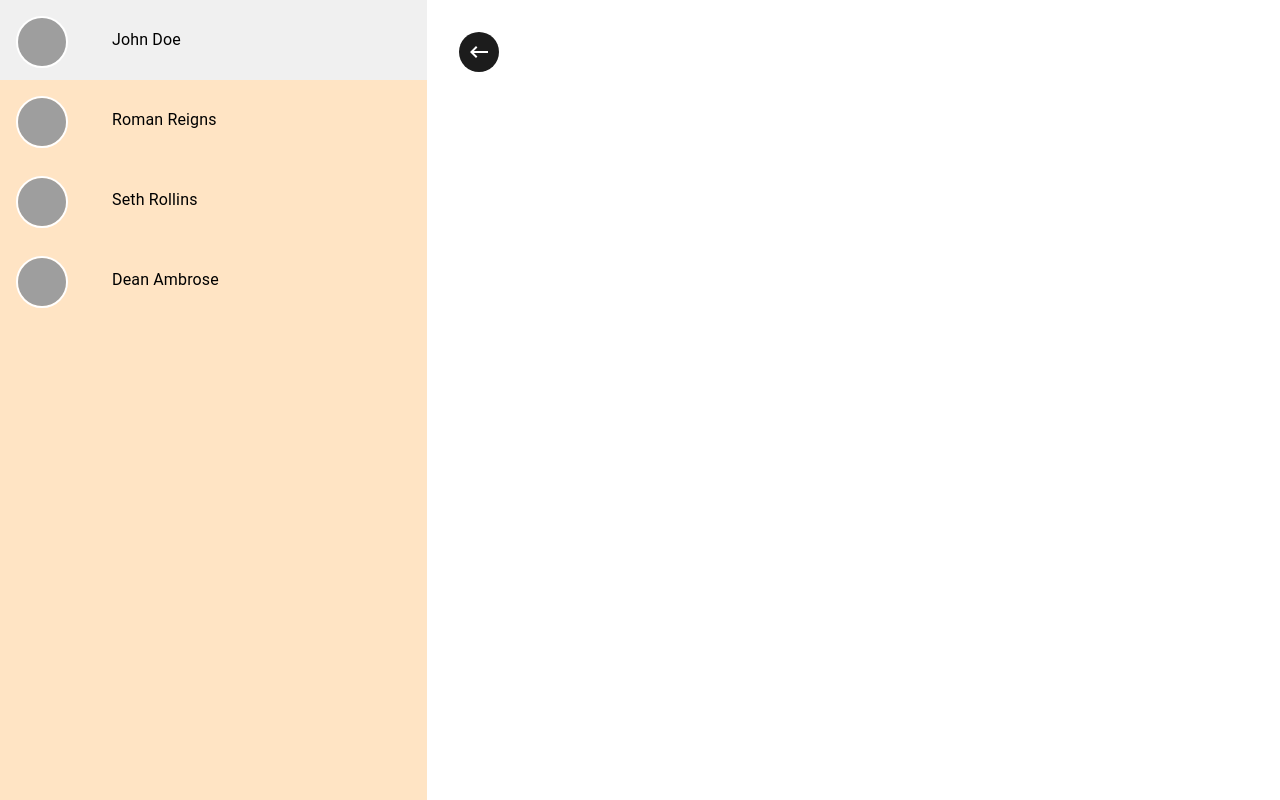
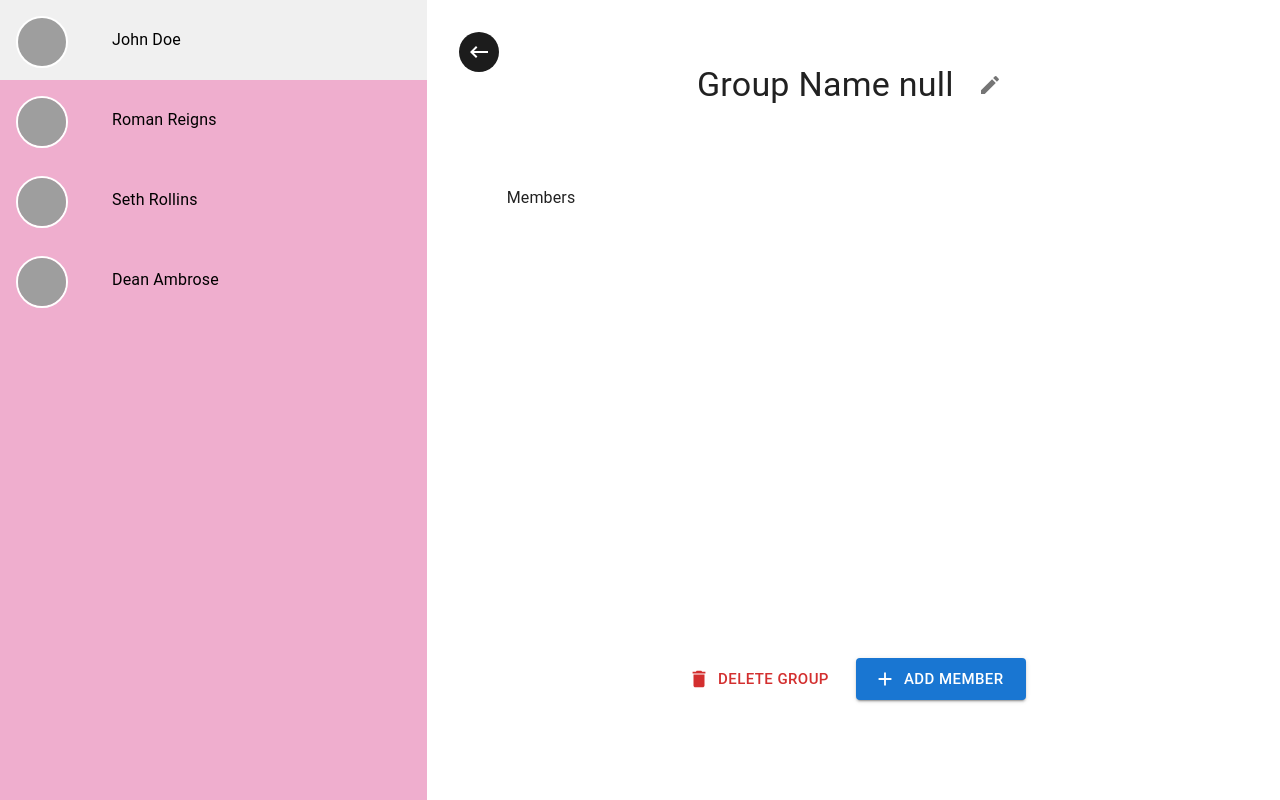
Before and after one commit to pradyotsrivastava/Chit-Chat-SocialMedia, a React app in the folder client/: page /groups in a window 1280 px wide. Built offline with nearby package versions, Linux system fonts and the light colour scheme; grey boxes are pictures that could not be loaded; the HTML template or start-up script is replaced by a standard one.

Commit message:
addingMember

```diff
--- /dev/null
+++ b/client/src/components/dialogs/ConfirmDeleteDialog.jsx
@@ -0,0 +1,30 @@
+import {
+  Button,
+  Dialog,
+  DialogActions,
+  DialogContent,
+  DialogContentText,
+  DialogTitle,
+} from "@mui/material";
+import React from "react";
+
+const ConfirmDeleteDialog = ({ open, handleClose, deleteHandler }) => {
+  return (
+    <Dialog open={open} onClose={handleClose}>
+      <DialogTitle>Confirm Delete</DialogTitle>
+      <DialogContent>
+        <DialogContentText>
+          Are you sure you want to delete this group?
+        </DialogContentText>
+      </DialogContent>
+      <DialogActions>
+        <Button onClick={handleClose}>No</Button>
+        <Button onClick={deleteHandler} color="error">
+          Yes
+        </Button>
+      </DialogActions>
+    </Dialog>
+  );
+};
+
+export default ConfirmDeleteDialog;
--- a/client/src/constants/color.js
+++ b/client/src/constants/color.js
@@ -1,5 +1,6 @@
 // A396CF
 // FDC2F1 - PINK
+// efaece - Left Side bar
 export const orange = "#ea7070";
 
 export const matBlack = "#1c1c1c";
--- a/client/src/pages/Groups.jsx
+++ b/client/src/pages/Groups.jsx
@@ -1,14 +1,21 @@
 import {
+  Backdrop,
   Box,
+  Button,
   Drawer,
   Grid,
   IconButton,
   Stack,
+  TextField,
   Tooltip,
   Typography,
 } from "@mui/material";
-import React, { memo, useState } from "react";
+import React, { Suspense, lazy, memo, useEffect, useState } from "react";
 import {
+  Add as AddIcon,
+  Delete as DeleteIcon,
+  Done as DoneIcon,
+  Edit as EditIcon,
   KeyboardBackspace as KeyboardBackspaceIcon,
   Menu,
 } from "@mui/icons-material";
@@ -17,23 +24,64 @@ import { useNavigate, useSearchParams } from "react-router-dom";
 import { Link } from "../components/styles/StyledComponents";
 import AvatarCard from "../shared/AvatarCard";
 import { sampleChats } from "../constants/sampleData";
-
+const ConfirmDeleteDialog = lazy(() =>
+  import("../components/dialogs/ConfirmDeleteDialog")
+);
 const Groups = () => {
   const chatId = useSearchParams()[0].get("groups");
-  console.log(chatId);
-  const [isMobileMenuOpen, setIsMobileMenuOpen] = useState(false);
-
   const navigate = useNavigate();
 
   const navigateBack = () => {
     navigate("/");
   };
 
+  const [isMobileMenuOpen, setIsMobileMenuOpen] = useState(false);
+  const [isEdit, setIsEdit] = useState(false);
+  const [confirmDeleteDialog, setConfirmDeleteDialog] = useState(false);
+
+  const [groupName, setGroupName] = useState("");
+  const [groupNameUpdatedValue, setGroupNameUpdatedValue] = useState("");
+
   const handleMobile = () => {
     setIsMobileMenuOpen((prev) => !prev);
   };
 
   const handleMobileClose = () => setIsMobileMenuOpen(false);
+
+  const updateGroupName = () => {
+    setIsEdit(false);
+    console.log(groupNameUpdatedValue);
+  };
+
+  const openConfirmDeleteHandler = () => {
+    setConfirmDeleteDialog(true);
+  };
+
+  const closeConfirmDeleteHandler = () => {
+    setConfirmDeleteDialog(false);
+  };
+
+  const openAddMemberHandler = () => {
+    // dispatch(setIsAddMember(true));
+    console.log("ADD MEMBER HANDLER");
+  };
+
+  const deleteHandler = () => {
+    // deleteGroup("Deleting Group...", chatId);
+    closeConfirmDeleteHandler();
+    navigate("/groups");
+  };
+
+  useEffect(() => {
+    setGroupName(`Group Name ${chatId}`);
+    setGroupNameUpdatedValue(`Group Name ${chatId}`);
+
+    return () => {
+      setGroupName("");
+      setGroupNameUpdatedValue("");
+      setIsEdit(false);
+    };
+  }, [chatId]);
 
   const IconBtns = (
     <>
@@ -70,13 +118,76 @@ const Groups = () => {
       </Tooltip>
     </>
   );
+
+  const GroupName = (
+    <Stack
+      direction={"row"}
+      alignItems={"center"}
+      justifyContent={"center"}
+      spacing={"1rem"}
+      padding={"3rem"}
+    >
+      {isEdit ? (
+        <>
+          <TextField
+            value={groupNameUpdatedValue}
+            onChange={(e) => setGroupNameUpdatedValue(e.target.value)}
+          />
+          <IconButton onClick={updateGroupName}>
+            <DoneIcon />
+          </IconButton>
+        </>
+      ) : (
+        <>
+          <Typography variant="h4">{groupName}</Typography>
+          <IconButton onClick={() => setIsEdit(true)}>
+            <EditIcon />
+          </IconButton>
+        </>
+      )}
+    </Stack>
+  );
+
+  const ButtonGroup = (
+    <Stack
+      direction={{
+        xs: "column-reverse",
+        sm: "row",
+      }}
+      spacing={"1rem"}
+      p={{
+        xs: "0",
+        sm: "1rem",
+        md: "1rem 4rem",
+      }}
+    >
+      {" "}
+      <Button
+        size="large"
+        color="error"
+        startIcon={<DeleteIcon />}
+        onClick={openConfirmDeleteHandler}
+      >
+        Delete Group
+      </Button>
+      <Button
+        size="large"
+        variant="contained"
+        startIcon={<AddIcon />}
+        onClick={openAddMemberHandler}
+      >
+        Add Member
+      </Button>
+    </Stack>
+  );
+
   return (
     <Grid container height={"100vh"}>
       <Grid
         item
         sx={{ display: { xs: "none", sm: "block" } }}
         sm={4}
-        bgcolor={"bisque"}
+        bgcolor={"#efaece"}
       >
         <GroupsList myGroups={sampleChats} chatId={chatId} />
       </Grid>
@@ -92,8 +203,50 @@ const Groups = () => {
           padding: "1rem 3rem",
         }}
       >
+        {/* GROUP NAME  */}
         {IconBtns}
+        {groupName && (
+          <>
+            {GroupName}
+            <Typography
+              margin={"2rem"}
+              alignSelf={"flex-start"}
+              variant="body1"
+            >
+              Members
+            </Typography>
+            <Stack
+              maxWidth={"45rem"}
+              width={"100%"}
+              boxSizing={"border-box"}
+              padding={{
+                sm: "1rem",
+                xs: "0",
+                md: "1rem 4rem",
+              }}
+              spacing={"2rem"}
+              height={"50vh"}
+              overflow={"auto"}
+            >
+              {" "}
+              {/* TODO Members */}
+              {/* TODO MEMBERS CARD */}
+            </Stack>
+            {ButtonGroup}
+          </>
+        )}
       </Grid>
+
+      {confirmDeleteDialog && (
+        <Suspense fallback={<Backdrop open />}>
+          <ConfirmDeleteDialog
+            open={confirmDeleteDialog}
+            handleClose={closeConfirmDeleteHandler}
+            deleteHandler={deleteHandler}
+          />
+        </Suspense>
+      )}
+
       <Drawer
         sx={{ display: { XS: "block", sm: "none" } }}
         open={isMobileMenuOpen}
```
